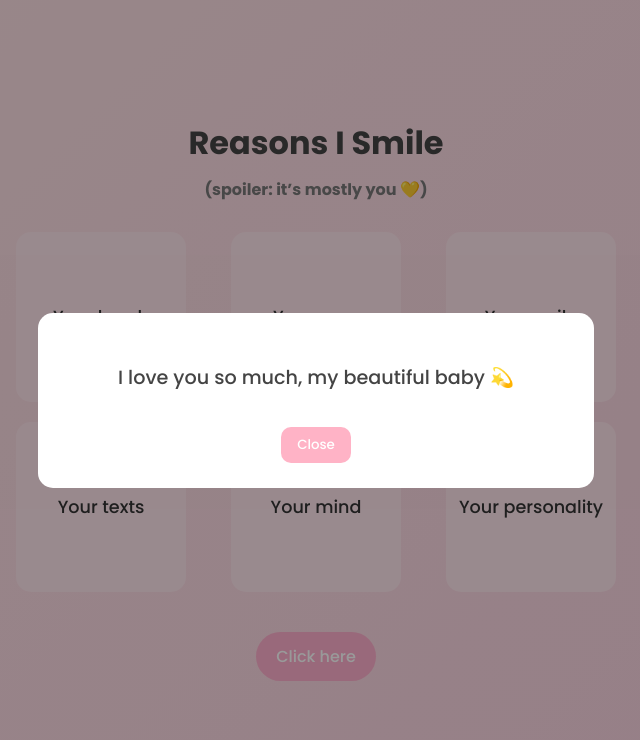
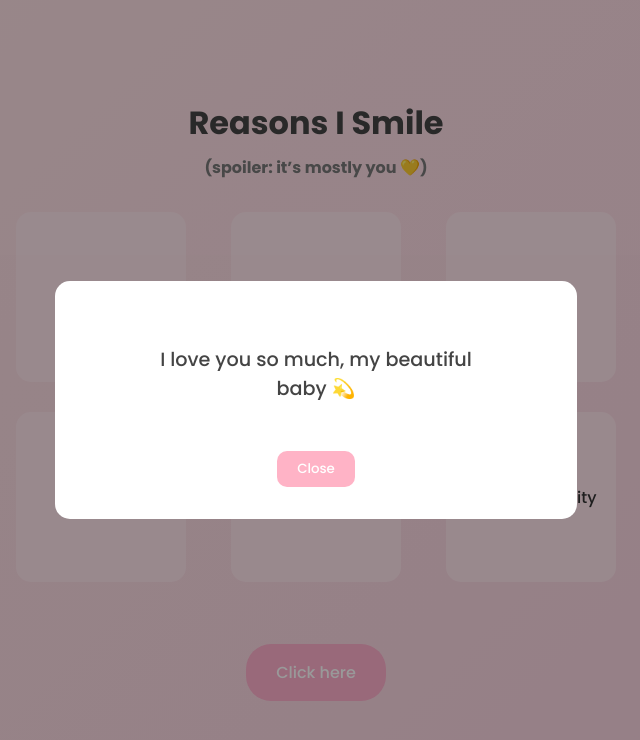
Before and after one commit to Abughoush-04/For-Lujaine, a plain HTML site: page index.html in a window 1280 px wide. Both pictures are taken after a click on the button "Click here". Shown: the whole page, without its empty margins (324-964 px from the left). Drawn offline with Linux system fonts and the light colour scheme.

Commit message:
Update style2.css

```diff
--- a/style2.css
+++ b/style2.css
@@ -9,11 +9,12 @@
 
 body {
   background: linear-gradient(135deg, #fde2e4, #fad2e1);
-  height: 100vh;
+  min-height: 100vh;
   display: flex;
   justify-content: center;
   align-items: center;
-  overflow: hidden;
+  overflow-x: hidden;
+  padding: 20px; /* safe space for small screens */
 }
 
 .container {
@@ -25,28 +26,30 @@ body {
 h1 {
   font-size: 2rem;
   color: #444;
-  margin-bottom: 30px;
+  margin-bottom: 2rem;
 }
 
 h1 span {
   display: block;
   font-size: 1rem;
   color: #777;
-  margin-top: 10px;
+  margin-top: 0.5rem;
 }
 
 .cards {
   display: flex;
   justify-content: space-between;
   flex-wrap: wrap;
-  gap: 20px;
+  gap: 5%;
 }
 
 .card {
-  width: 170px;
-  height: 170px;
+  width: 45%; /* ~2 cards per row on phone */
+  max-width: 170px; /* keeps desktop layout similar */
+  aspect-ratio: 1 / 1; /* square cards no matter what */
   perspective: 1000px;
   cursor: pointer;
+  margin-bottom: 5%;
 }
 
 .card div {
@@ -58,7 +61,7 @@ h1 span {
   display: flex;
   align-items: center;
   justify-content: center;
-  font-size: 1.1rem;
+  font-size: 1rem;
   font-weight: 500;
   transition: transform 0.6s;
 }
@@ -86,9 +89,9 @@ h1 span {
   background-color: #ffafcc;
   color: white;
   border: none;
-  padding: 12px 20px;
+  padding: 1rem 5%;
   border-radius: 25px;
-  margin-top: 40px;
+  margin-top: 2rem;
   cursor: pointer;
   font-size: 1rem;
   transition: 0.3s;
@@ -108,11 +111,12 @@ h1 span {
   display: none;
   justify-content: center;
   align-items: center;
+  padding: 10px;
 }
 
 .popup p {
   background: white;
-  padding: 25px 40px;
+  padding: 2rem 5%;
   border-radius: 15px;
   font-size: 1.2rem;
   color: #444;
@@ -122,14 +126,15 @@ h1 span {
   background-color: #ffb3c6;
   color: white;
   border: none;
-  margin-top: 10px;
-  padding: 8px 16px;
+  margin-top: 1rem;
+  padding: 0.5rem 5%;
   border-radius: 10px;
-  cursor: pointer;
+  cursor: pointer;
 }
+
 .popup-content {
   background: white;
-  padding: 25px 40px;
+  padding: 2rem 5%;
   border-radius: 15px;
   text-align: center;
   animation: fadeIn 0.3s ease;
@@ -146,3 +151,19 @@ h1 span {
     opacity: 1;
   }
 }
+
+/* Extra responsiveness for tiny phones */
+@media (max-width: 400px) {
+  .card {
+    width: 90%; /* stack cards in tiny screens */
+    margin-bottom: 4%;
+  }
+
+  h1 {
+    font-size: 1.5rem;
+  }
+
+  h1 span {
+    font-size: 0.9rem;
+  }
+}
```
